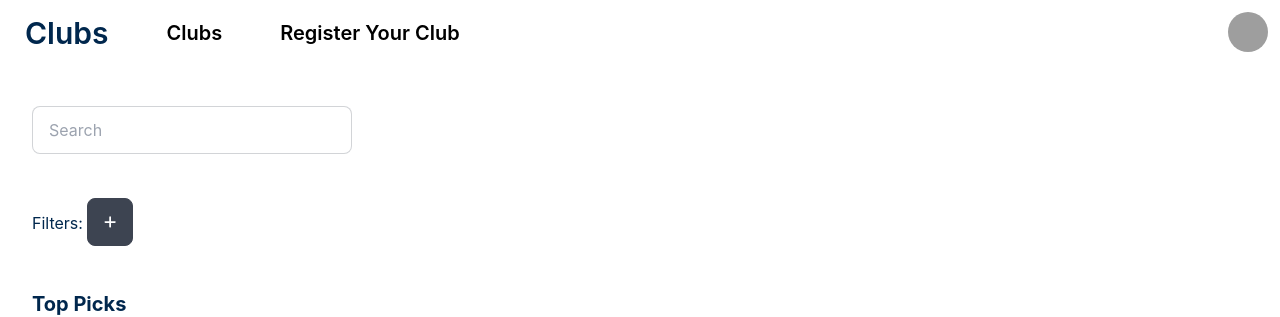
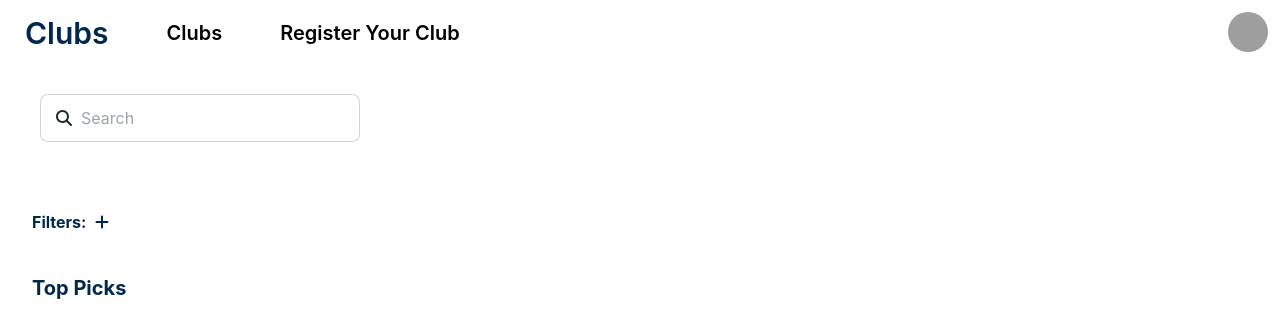
Before and after one commit to void-tech-um/mclubs, a React app: page / in a window 1280 px wide. Shown: the top 317 px of the page. Built offline with nearby package versions, Linux system fonts and the light colour scheme; grey boxes are pictures that could not be loaded; the HTML template or start-up script is replaced by a standard one.

Commit message:
new stuff

```diff
--- a/src/app/pages/home/Home.tsx
+++ b/src/app/pages/home/Home.tsx
@@ -3,9 +3,9 @@ import AuthModal from "../../components/shared/AuthModal";
 import Card from "../../components/card/Card";
 import CardCarousel from "../../components/card/CardCarousel";
 import { FontAwesomeIcon } from "@fortawesome/react-fontawesome";
-import {
-  faPlus
-} from "@fortawesome/free-solid-svg-icons";
+import { faPlus } from "@fortawesome/free-solid-svg-icons";
+import { faMagnifyingGlass } from "@fortawesome/free-solid-svg-icons";
+import { filterProps } from "framer-motion";
 interface CardObject {
   name: string;
   clubId: string;
@@ -17,6 +17,7 @@ function Home() {
   const arr: { name: string; desc: string }[] = [
     { name: "void", desc: "This is the void club" },
   ];
+  const [filter, setFilter] = useState<any>({});
   const info: CardObject[] = [
     {
       clubId: "VoidId",
@@ -133,24 +134,84 @@ function Home() {
           <div className="col-sm-6">Environmental Clubs</div>
         </div>
       </div> */}
-      <input type="text" placeholder="Search" className="input input-bordered input-white w-full max-w-xs ml-8 mt-10" />
-      <h1 className="text-primary ml-8 mt-10 text-small mb-4">Filters:
-      <div className="dropdown">
-        <label tabIndex={0} className="btn m-1"><FontAwesomeIcon icon ={faPlus}/></label>
-         <ul tabIndex={0} className="dropdown-content menu p-2 shadow bg-base-100 rounded-box w-52">
-        <li><a>Tech</a></li>
-         <li><a>Fun</a></li>
-     </ul>
-  </div>
-</h1>
+      <div className="relative">
+        <FontAwesomeIcon
+          icon={faMagnifyingGlass}
+          className="absolute inset-0 left-11 my-auto pl-3"
+        />
+        <input
+          type="text"
+          placeholder="Search"
+          className="input input-bordered input-white w-full max-w-xs my-7 mx-10 pl-10"
+        />
+      </div>
+      <h1 className="text-primary ml-8 mt-10 text-small mb-4 font-bold">
+        Filters:
+        <div className="dropdown">
+          <label tabIndex={0} className="btn-ghost mx-2">
+            <FontAwesomeIcon icon={faPlus} className="primary font-bold" />
+          </label>
+          <ul
+            tabIndex={0}
+            className="dropdown-content menu p-2 bg-base-100 rounded-box w-100"
+          >
+            <li>
+              <div className="relative">
+                <FontAwesomeIcon
+                  icon={faMagnifyingGlass}
+                  className="absolute inset-0 left-3 my-auto pl-3"
+                />
+                <input
+                  type="text"
+                  placeholder="Search Topics"
+                  className="input input-bordered input-white w-small max-w-xs pl-7"
+                />
+              </div>
+            </li>
+            <li>
+              <div>
+                <input
+                  type="checkbox"
+                  checked={filter.tech}
+                  onClick={() => {
+                    setFilter((prev: any) => {
+                      return { ...prev, tech: !prev.tech };
+                    });
+                  }}
+                  className="checkbox checkbox-xs text-primary"
+                />
+                <a>Tech</a>
+              </div>
+            </li>
+            <li>
+              <div>
+                <input
+                  type="checkbox"
+                  checked
+                  className="checkbox checkbox-xs text-primary"
+                />
+                <a>Fun</a>
+              </div>
+            </li>
+          </ul>
+        </div>
+      </h1>
 
-      <h2 className="text-primary ml-8 mt-10 text-xl"><strong>Top Picks</strong></h2>
+      <h2 className="text-primary ml-8 mt-10 text-xl">
+        <strong>Top Picks</strong>
+      </h2>
       <CardCarousel clubsInfo={info} />
-      <h3 className="text-primary ml-8 mt-10 text-xl"><strong>Perfect for Fall</strong></h3>
+      <h3 className="text-primary ml-8 mt-10 text-xl">
+        <strong>Perfect for Fall</strong>
+      </h3>
       <CardCarousel clubsInfo={info} />
-      <h4 className="text-primary ml-8 mt-10 text-xl"><strong>New Clubs</strong></h4>
+      <h4 className="text-primary ml-8 mt-10 text-xl">
+        <strong>New Clubs</strong>
+      </h4>
       <CardCarousel clubsInfo={info} />
-      <h5 className="text-primary ml-8 mt-10 text-xl"><strong>Environmental Clubs</strong></h5>
+      <h5 className="text-primary ml-8 mt-10 text-xl">
+        <strong>Environmental Clubs</strong>
+      </h5>
       <CardCarousel clubsInfo={info} />
     </div>
   );
```
